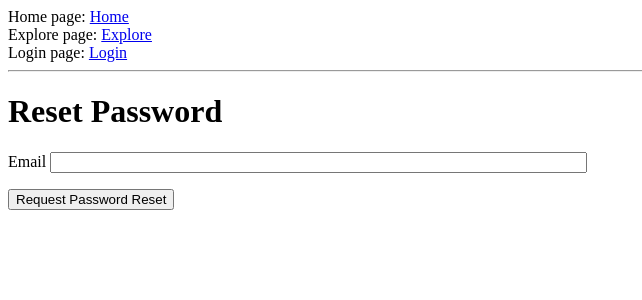
After one commit to ogurliev02/2R2_group, a Flask app: page /reset_password_request in a window 1280 px wide. The commit adds this page. Shown: the top 300 px of the page, without its empty margins (0-642 px from the left). Run offline with Flask 2, Linux system fonts and the light colour scheme.

Commit message:
add 5.04

```diff
--- a/app/forms.py
+++ b/app/forms.py
@@ -34,3 +34,13 @@ class EditProfileForm(FlaskForm):
 class PostForm(FlaskForm):
     post = TextAreaField('Say something', validators=[DataRequired(), Length(min=1, max=240)])
     submit = SubmitField('Submit')
+
+class ResetPasswordRequestForm(FlaskForm):
+    email = StringField('Email', validators=[DataRequired(), Email()])
+    submit = SubmitField('Request Password Reset')
+
+class ResetPasswordForm(FlaskForm):
+    password = PasswordField('Password', validators=[DataRequired()])
+    password2 = PasswordField(
+        'Repeat Password', validators=[DataRequired(), EqualTo('password')])
+    submit = SubmitField('Request Password Reset')
--- a/app/routes.py
+++ b/app/routes.py
@@ -1,6 +1,6 @@
 from flask import render_template, flash, redirect, url_for, request
 from app import app, db
-from app.forms import LoginForm, RegisterForm, EditProfileForm, PostForm
+from app.forms import LoginForm, RegisterForm, EditProfileForm, PostForm, ResetPasswordRequestForm
 from app.models import User, Post
 from flask_login import current_user, login_user, logout_user, login_required
 from werkzeug.urls import url_parse
@@ -132,3 +132,29 @@ def unfollow(username):
     current_user.unfollow(user)
     db.session.commit()
     return render_template(url_for('user', username=username))
+
+@app.route('/reset_password_request', methods=['GET', 'POST'])
+def reset_password_request():
+    if current_user.is_authenticated:
+        return redirect(url_for('index'))
+    form = ResetPasswordRequestForm()
+    if form.validate_on_submit():
+        user = User.query.filter_by(email=form.email.data).first()
+        if user:
+            send_password_reset_email(user)
+        return 'Письмо отправлено Вам на почту!'
+    return render_template('reset_password_request.html', title='Reset Password', form=form)
+
+@app.route('/reset_password/<token>', methods=['GET', 'POST'])
+def reset_password(token):
+    if current_user.is_authenticated:
+        return redirect(url_for('index'))
+    user = User.verify_reset_password_token(token)
+    if not user:
+        return redirect(url_for('index'))
+    form = ResetPasswordForm()
+    if form.validate_on_submit():
+        user.set_password(form.password.data)
+        db.session.commit()
+        return redirect(url_for('login'))
+    return render_template('reset_password.html', form=form)
--- a/app/templates/login.html
+++ b/app/templates/login.html
@@ -22,5 +22,8 @@
         <p>{{ form.remember_me() }} {{ form.remember_me.label }}</p>
         <p>{{ form.submit() }}</p>
     </form>
+    <p>Забыл пароль?
+        <a href="{{ url_for('reset_password_request') }}">Кликин сюда для восстановления!</a>
+    </p>
     <p>Не зарегистрирован? <a href="{{ url_for('register') }}">Нажми сюда!</a></p>
 {% endblock %}
--- /dev/null
+++ b/app/templates/reset_password_request.html
@@ -0,0 +1,16 @@
+{% extends "base.html" %}
+
+{% block content %}
+    <h1>Reset Password</h1>
+    <form action="" method="post">
+        {{ form.hidden_tag() }}
+        <p>
+            {{ form.email.label }}
+            {{ form.email(size=64) }}
+            {% for error in form.email.errors %}
+                <span style="color: red;">{{ error }}</span>
+            {% endfor %}
+        </p>
+        <p>{{ form.submit() }}</p>
+    </form>
+{% endblock %}
```
Also changed, not shown: app/mails.py (+9 -0 lines), app/models.py (+16 -1 lines), app/templates/email/reset_password.html (added, +12 -0 lines), app/templates/reset_password.html (added, +23 -0 lines).
